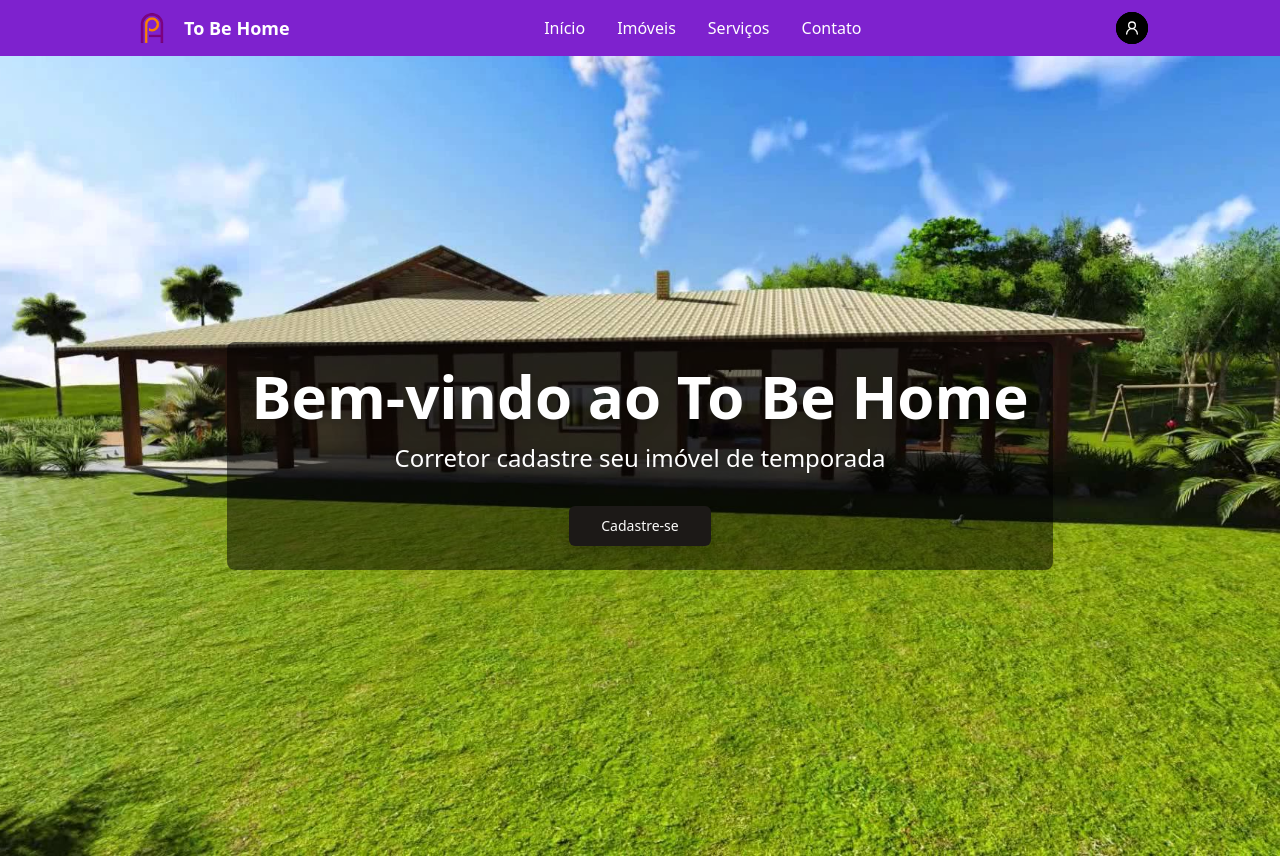
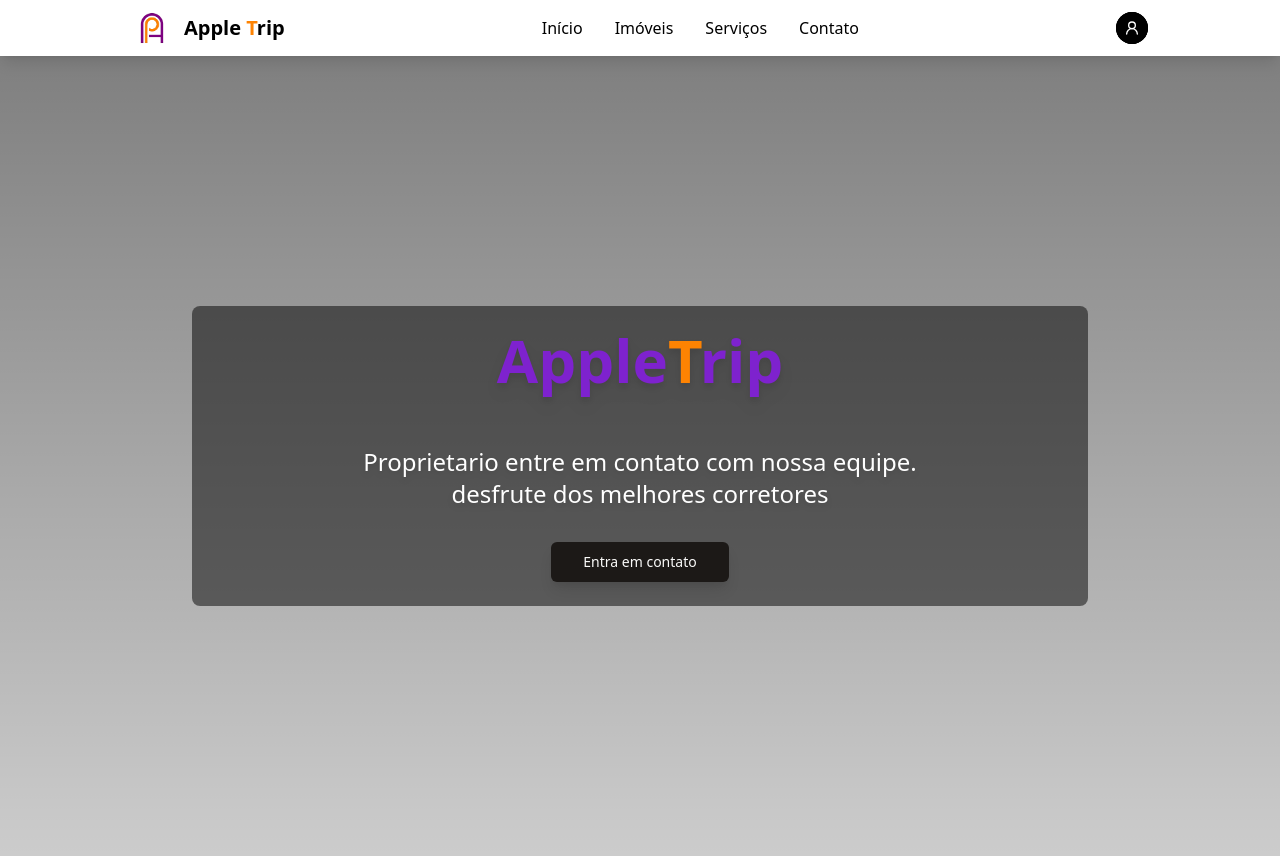
Before and after one commit to THIAGOMORGADO/web-projeto-tobehome, a Next.js app: page / in a window 1280 px wide. Shown: the top 858 px of the page. Built offline with nearby package versions, Linux system fonts and the light colour scheme.

Commit message:
atualizando repositorioa

```diff
--- /dev/null
+++ b/src/app/LandingPage/api/mail.tsx
@@ -0,0 +1,15 @@
+import { NextResponse } from "next/server";
+
+export async function POST(request: Request) {
+  const data = await request.json();
+
+  // Aqui você pode adicionar a lógica para salvar os dados em um banco de dados
+  // ou enviar por e-mail, por exemplo.
+  console.log("Dados recebidos:", data);
+
+  // Simula um atraso de 1 segundo para demonstrar o estado de carregamento
+  await new Promise((resolve) => setTimeout(resolve, 1000));
+
+  // Retorna uma resposta de sucesso
+  return NextResponse.json({ success: true });
+}
--- a/src/app/_components/DrawerUser/index.tsx
+++ b/src/app/_components/DrawerUser/index.tsx
@@ -16,7 +16,7 @@ export default function DropMenuUser() {
 
   const handleLogin = () => {
     // Implement your login logic here
-    routes.push("/dashboard");
+    routes.push("/signin");
   };
   return (
     <DropdownMenu>
--- a/src/app/components/Header/index.tsx
+++ b/src/app/components/Header/index.tsx
@@ -21,7 +21,7 @@ export default function Header() {
   };
 
   return (
-    <header className="bg-[#7e22ce] text-white shadow-lg">
+    <header className="bg-[#fff] text-black shadow-lg">
       <nav className="container mx-auto sm:px-28 px-8 py-2">
         <div className="flex justify-between  items-center px-5 ">
           {/* Logo e Nome */}
@@ -33,32 +33,34 @@ export default function Header() {
                 className="sm:h-15 sm:w-15 w-10 h-10"
               />
             </Link>
-            <h4 className="text-lg font-semibold text-white">To Be Home</h4>
+            <h4 className="text-lg font-semibold text-black text-xl text-[#000]">
+              Apple <span className="text-[#FE8302] ">T</span>rip
+            </h4>
           </div>
 
           {/* Menu Central */}
           <div className="hidden md:flex items-center space-x-8">
             <Link
               href="#"
-              className="text-white hover:text-indigo-300 transition-colors duration-200"
+              className="text-black hover:text-indigo-300 transition-colors duration-200"
             >
               Início
             </Link>
             <Link
               href="#"
-              className="text-white hover:text-indigo-300 transition-colors duration-200"
+              className="text-black hover:text-indigo-300 transition-colors duration-200"
             >
               Imóveis
             </Link>
             <Link
               href="#"
-              className="text-white hover:text-indigo-300 transition-colors duration-200"
+              className="text-black hover:text-indigo-300 transition-colors duration-200"
             >
               Serviços
             </Link>
             <Link
               href="#"
-              className="text-white hover:text-indigo-300 transition-colors duration-200"
+              className="text-black hover:text-indigo-300 transition-colors duration-200"
             >
               Contato
             </Link>
@@ -70,9 +72,9 @@ export default function Header() {
             {/* Botão para Mobile */}
             <button className="md:hidden" onClick={toggleMenu}>
               {isMenuOpen ? (
-                <X size={28} color="#fff" />
+                <X size={28} color="#000" />
               ) : (
-                <Menu size={28} color="#fff" />
+                <Menu size={28} color="#000" />
               )}
             </button>
           </div>
@@ -83,39 +85,39 @@ export default function Header() {
             <div className="flex flex-col space-y-3">
               <Link
                 href="#"
-                className="text-white hover:text-indigo-300 py-3 transition-colors duration-200"
+                className="text-black hover:text-indigo-300 py-3 transition-colors duration-200"
               >
                 Início
               </Link>
               <Link
                 href="#"
-                className="text-white hover:text-indigo-300 py-3 transition-colors duration-200"
+                className="text-black hover:text-indigo-300 py-3 transition-colors duration-200"
               >
                 Imóveis
               </Link>
               <Link
                 href="#"
-                className="text-white hover:text-indigo-300 py-3 transition-colors duration-200"
+                className="text-black hover:text-indigo-300 py-3 transition-colors duration-200"
               >
                 Serviços
               </Link>
               <Link
                 href="#"
-                className="text-white hover:text-indigo-300 py-3 transition-colors duration-200"
+                className="text-black hover:text-indigo-300 py-3 transition-colors duration-200"
               >
                 Contato
               </Link>
               <div className="flex flex-col space-y-3 mt-3">
                 <Button
                   variant="outline"
-                  className="border-0 text-white bg-black py-2 px-4 rounded-lg hover:bg-white hover:text-black transition-colors duration-300"
+                  className="border-0 text-[#fff] bg-black py-2 px-4 rounded-lg hover:bg-white hover:text-black transition-colors duration-300"
                   onClick={handleSignIn}
                 >
                   Login
                 </Button>
                 <Button
                   variant="outline"
-                  className="border-0 text-white bg-black py-2 px-4 rounded-lg hover:text-black transition-colors"
+                  className="border-0 text-[#fff] bg-black py-2 px-4 rounded-lg hover:text-black transition-colors"
                 >
                   Reserve Sua Estadia
                 </Button>
--- a/src/app/components/HeroSection/index.tsx
+++ b/src/app/components/HeroSection/index.tsx
@@ -1,28 +1,26 @@
 import { Button } from "@/components/ui/button";
-
-import Carrouse1 from "@/app/assets/carrousel1.jpg";
-import Image from "next/image";
 
 export default function HeroSection() {
   return (
     <section className="relative h-screen flex items-center justify-center text-center text-white py-0 px-3 bg-gradient-to-b from-black/50 to-black/20">
-      <Image
-        src={Carrouse1}
-        alt="Background image of the hotel"
-        className="absolute top-0 left-0 w-full h-full object-cover z-0"
-      />
-      <div className="relative z-10 max-w-4xl mx-auto p-6 bg-black/50 rounded-lg">
+      <div className="relative z-10 max-w-4xl mx-auto p-6 bg-black/50 rounded-lg text-center">
         <h1 className="text-5xl md:text-6xl font-bold mb-4 drop-shadow-lg">
-          Bem-vindo ao To Be Home
+          <span className="text-purple-700">
+            Apple<span className="text-[#FE8302] ">T</span>rip
+          </span>
         </h1>
-        <p className="text-xl md:text-2xl mb-8 drop-shadow-md">
-          Corretor cadastre seu imóvel de temporada
-        </p>
+        <div className="w-full text-center  flex items-center justify-center">
+          <p className="text-xl md:text-2xl mb-8 drop-shadow-md w-[90%] sm:w-[70%] text-center my-10 my-10">
+            Proprietario entre em contato com nossa equipe. desfrute dos
+            melhores corretores
+          </p>
+        </div>
+
         <Button
           size="lg"
           className="bg-primary hover:bg-primary/90 text-primary-foreground shadow-lg transform transition-transform hover:scale-105"
         >
-          Cadastre-se
+          Entra em contato
         </Button>
       </div>
     </section>
```
Also changed, not shown: src/app/_components/ProprietaryForms/index.tsx (added).
